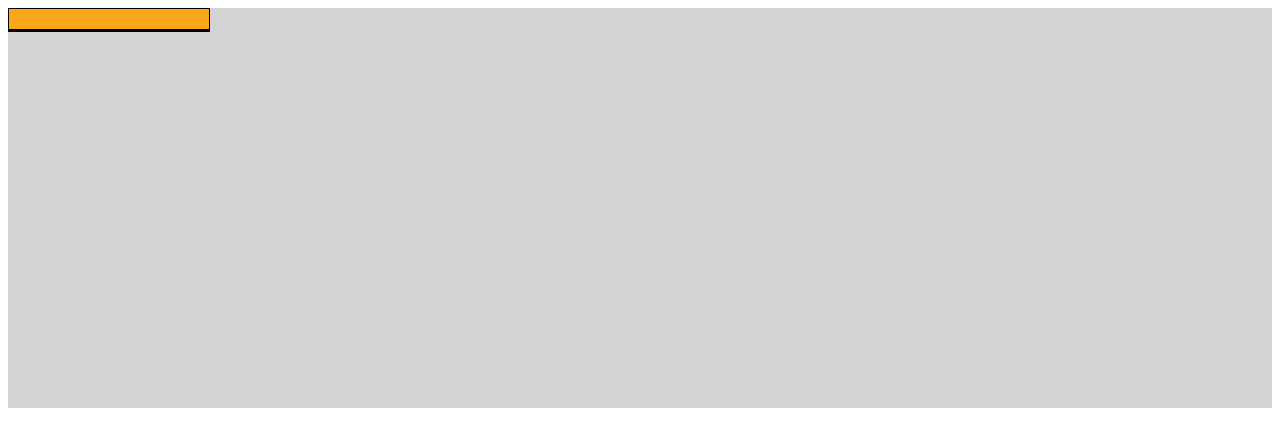
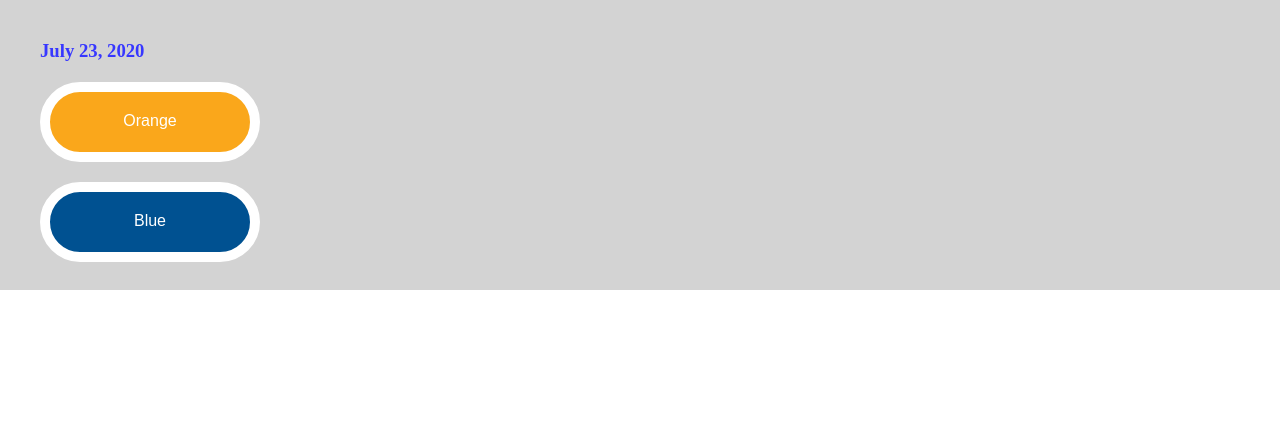
Before and after one commit to tahjahb/Test2, a plain HTML site: page code-along/07_23/index.html in a window 1280 px wide. Drawn offline with Linux system fonts and the light colour scheme.

Commit message:
added changes to index.html

```diff
--- a/code-along/07_23/index.html
+++ b/code-along/07_23/index.html
@@ -1,18 +1,72 @@
 <!DOCTYPE html>
-<html lang="en">
-<head>
-    <meta charset="UTF-8">
-    <meta name="viewport" content="width=device-width, initial-scale=1.0">
-    <link rel="stylesheet" href="styles.css"/>
-    <title>July 23, 2020</title>
+<html>
+    <head>
+        <title>July 23, 2020</title>
+        <style>
+            * {
+                margin: 0px;
+            }
+
+            h3 {
+                margin: 20px;
+                color: rgb(55, 55, 255);
+            }
+            .wrapper {
+                background-color: lightgray;
+                height: 250px;
+                padding: 20px;
+            }
+
+            .box {
+                border: 10px solid white;
+                border-radius: 50px;
+                height: 20px;
+                width: 200px;
+                text-align: center;
+                font weight: 800;
+                font size: 20px;
+                font-family: Arial, helvetica, sans-serif ;
+                color: white;
+
+            }
+            #orange {
+                background-color:#faa71b;
+                padding-top: 20px;
+                padding-bottom: 20px;
+                margin-bottom: 20px;
+                animation: slide-in 1s ease-in 0s forwards;
+                opacity: 0;
+
+            }
+            #blue {
+                background-color: #005191;
+                padding-top: 20px;
+                padding-bottom: 20px;
+                animation: slide-in 1s ease-in 0.5s forwards;
+                opacity: 0;
+            }
+
+            @keyframes slide-in {
+                from {
+                    transform: translateX(0px);
+                }
+
+                to {
+                    transform: translateX(20px);
+                    opacity: 1;
+                }
+            }
+
+        </style>
 </head>
 <body>
     <div class="wrapper">
+    <h3>July 23, 2020</h3>
         <div id="orange" class="box">
-
+            <p>Orange</p>
         </div>
         <div id="blue" class="box">
-
+            <p>Blue</p>
         </div>
     </div>
 </body>
--- a/code-along/07_23/styles.css
+++ b/code-along/07_23/styles.css
@@ -5,11 +5,11 @@
 
 .box {
     border: 1px solid black;
-    height: 20ox;
+    height: 20px;
     width: 200px;
 }
 #orange {
-    background-color:#faa71b;
+    background-color:##faa71b;
     padding-top: 20px;
 }
 
```
